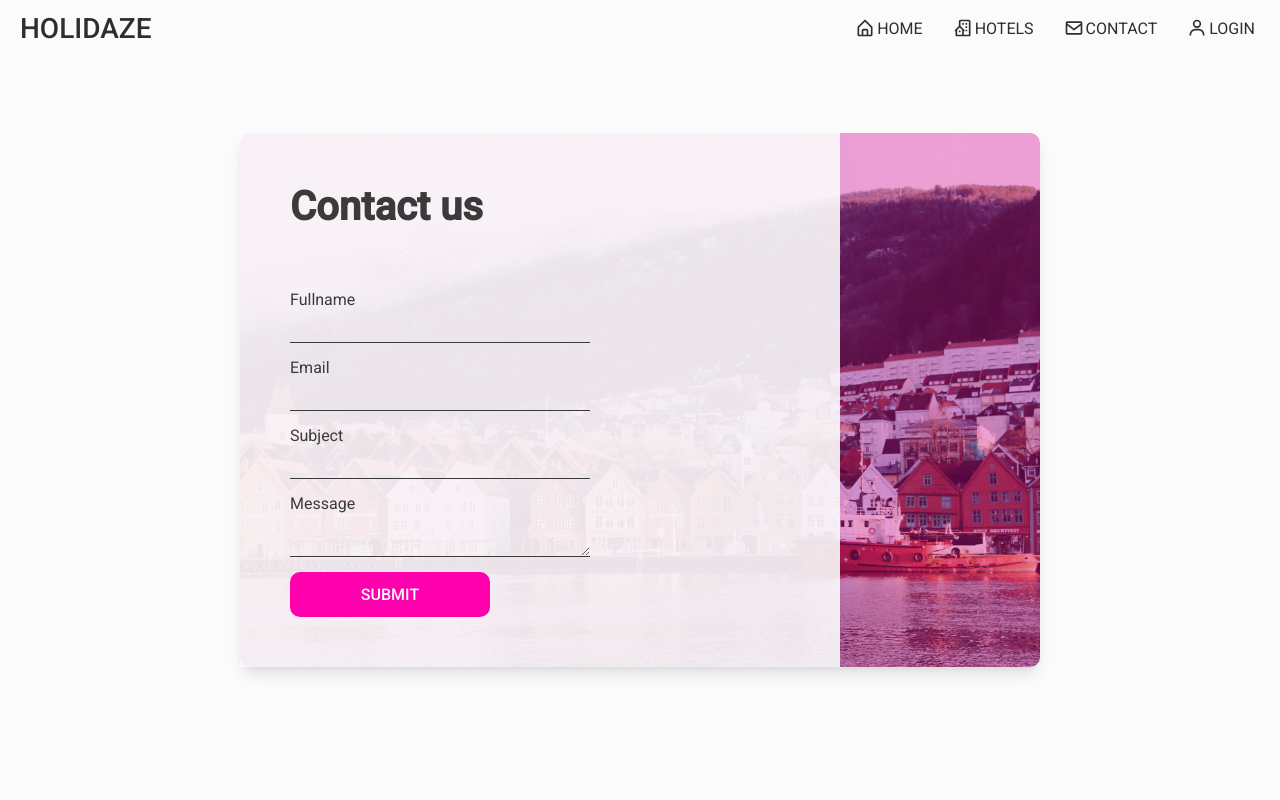
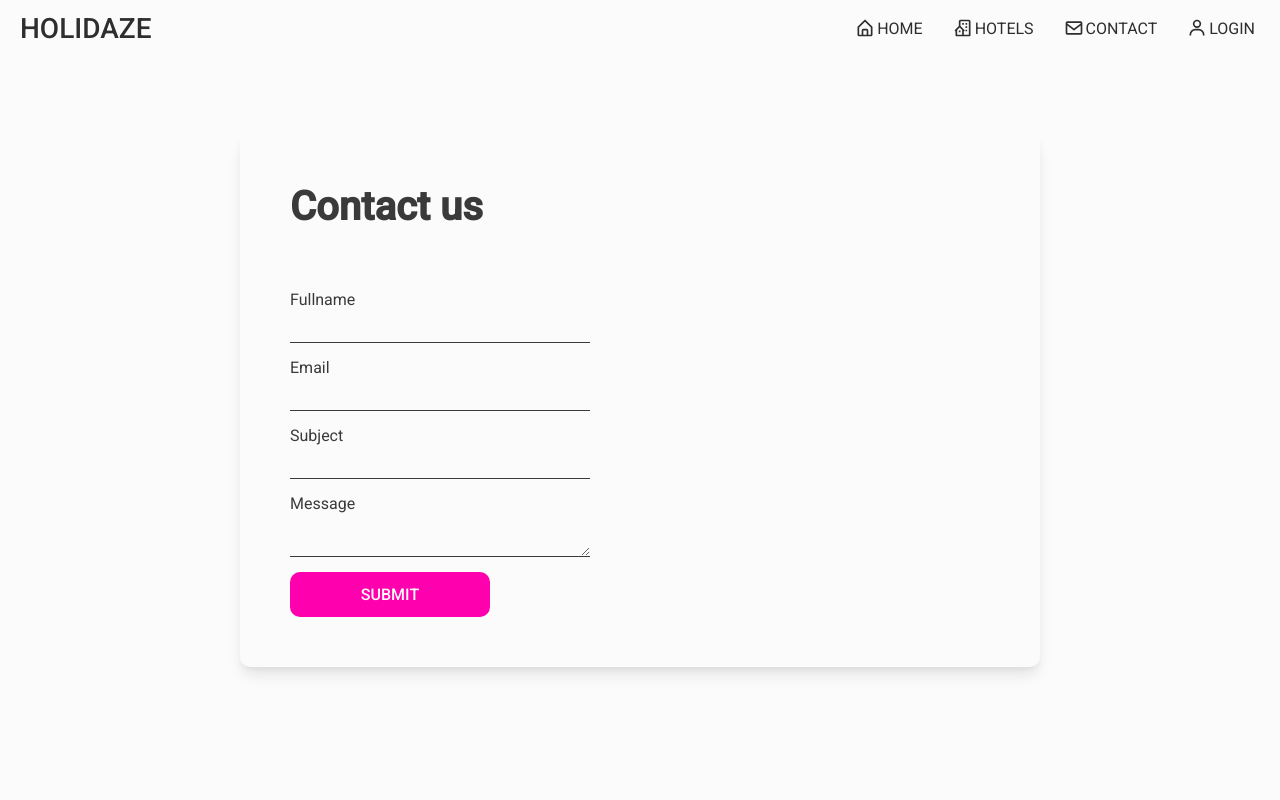
Before and after one commit to Noroff-FEU-Assignments/project-exam-2-RikkeLindberg, a Next.js app: page /contact in a window 1280 px wide. Shown: the top 800 px of the page. Built offline with nearby package versions, Linux system fonts and the light colour scheme.

Commit message:
remove background styles

```diff
--- a/components/forms/Forms.module.css
+++ b/components/forms/Forms.module.css
@@ -3,39 +3,16 @@
   flex-direction: column;
   margin: 12rem auto 0 auto;
   padding: 5rem;
-  background: linear-gradient(rgba(255, 0, 174, 0.3), rgba(255, 0, 174, 0.3)),
-    url("/img/mao-yuqing-15_sm282qAE-unsplash.jpg");
-  background-size: cover;
-  background-position: top;
   width: 100%;
   max-width: 80rem;
-  position: relative;
   border-radius: 1rem;
   box-shadow: rgba(0, 0, 0, 0.1) 0px 10px 15px -3px,
     rgba(0, 0, 0, 0.05) 0px 4px 6px -2px;
 }
 
-.container h1 {
-  position: relative;
-  z-index: 1000;
-}
-
-.container::after {
-  content: "";
-  height: 100%;
-  width: 100%;
-  max-width: 60rem;
-  background-color: rgba(251, 251, 251, 0.9);
-  top: 0;
-  left: 0;
-  position: absolute;
-}
-
 .form {
   width: 100%;
   margin-top: 6rem;
-  position: relative;
-  z-index: 1000;
 }
 
 .form div {
```
